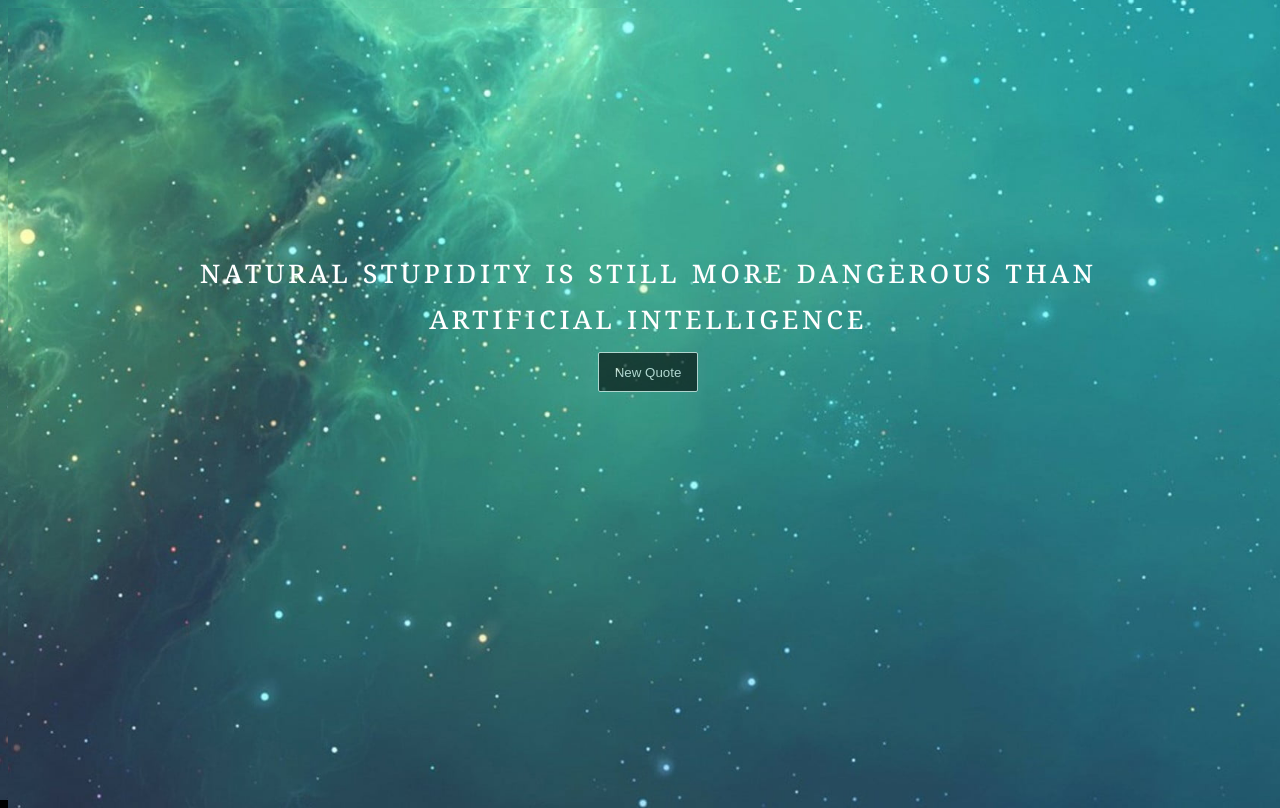
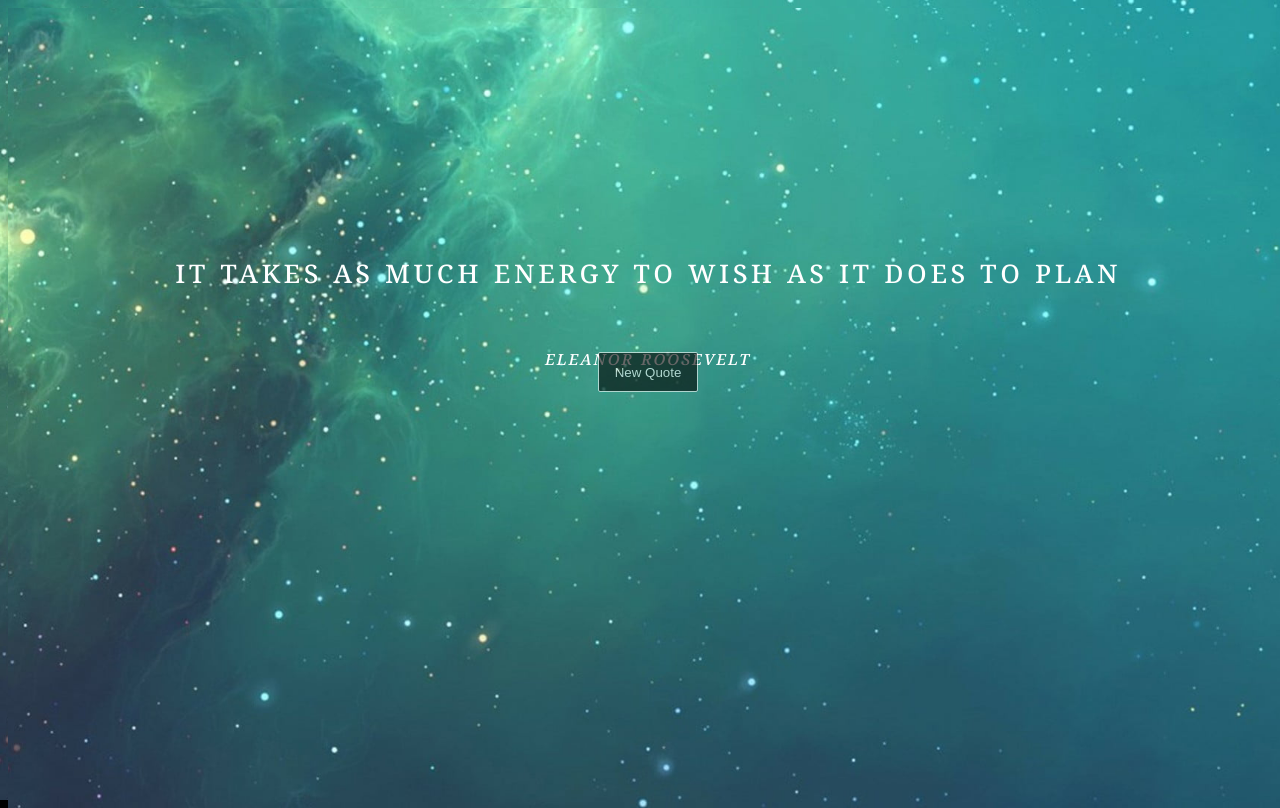
Before and after one commit to uridanan/uridanan.github.io, a plain HTML site: page index.html in a window 1280 px wide. Drawn offline with Linux system fonts and the light colour scheme.

Commit message:
Add authors + quotes
Add authors
Add a few more quotes

```diff
--- a/index.html
+++ b/index.html
@@ -4,7 +4,10 @@
 <body>
 
 <div id="content">
+
 	<p id="quote"></p>
+	<p id="author" class="author"></p>
+
 </div>
 
 <div id="b-nav">
--- a/quotes.css
+++ b/quotes.css
@@ -24,7 +24,7 @@ html, body {
 
 
 #content {
-  height: 45em;
+  height: 5em;
 } p {
   max-width: 30em;
   color: white;
@@ -38,6 +38,13 @@ html, body {
   font-variant: small-caps;
   padding-top: 200px;
 }
+p.author {
+  font-size: 1.2em;
+  font-weight: lighter;
+  padding-top: 10px;
+  font-style: italic;
+}
+
 
 p :hover {
   text-decoration: none;
--- a/quotes.js
+++ b/quotes.js
@@ -1,9 +1,11 @@
 //quote array
 var quotes = [
-    "A good leader does not give all the right answers, he asks all the right questions",
-    "Don't practice until you get it right, practice until you can't get it wrong",
-    "Natural Stupidity is still more dangerous than Artificial Intelligence",
-    "It takes as much energy to wish as it does to plan"
+    {quote: "A good leader does not give all the right answers, he asks all the right questions", author: "Tim Brown"},
+    {quote: "Don't practice until you get it right, practice until you can't get it wrong", author: "John Flanagan"},
+    {quote: "Natural Stupidity is still more dangerous than Artificial Intelligence", author: "Albert Einstein ?"},
+    {quote: "It takes as much energy to wish as it does to plan", author: "Eleanor Roosevelt"},
+    {quote: "Nobody realizes that some people expend tremendous energy merely to be normal.", author: "Albert Camus"},
+    {quote: "Those who are too smart to engage in politics are punished by being governed by those who are dumber.", author: "Plato"}
     ];
 
 
@@ -24,7 +26,9 @@ function getRandomQuote(){
 }
 
 function updateContent(){
-    document.getElementById('quote').innerHTML = getRandomQuote();
+    q = getRandomQuote();
+    document.getElementById('quote').innerHTML = q.quote;
+    document.getElementById('author').innerHTML = q.author;
 }
 
 updateContent();
```
